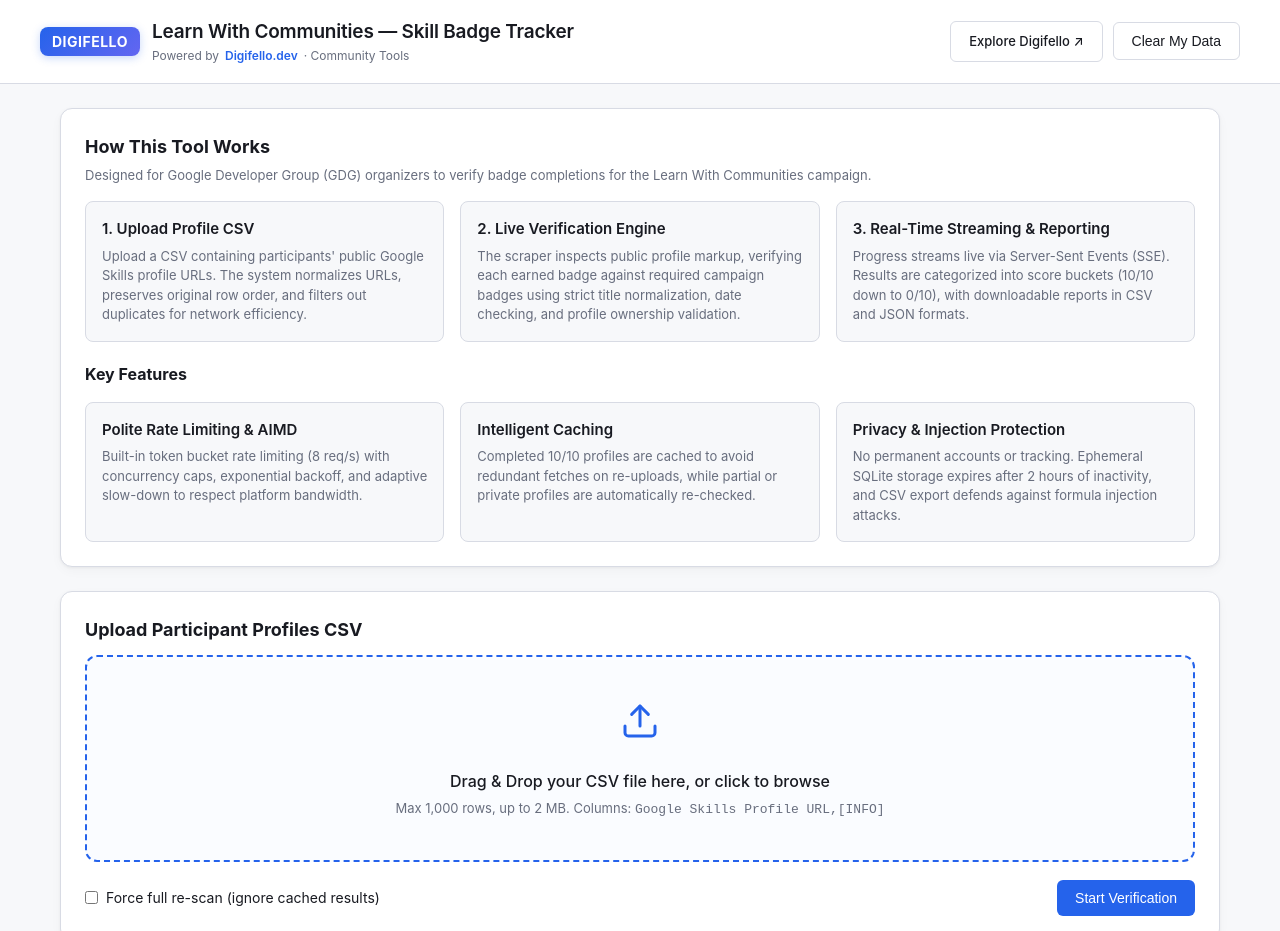
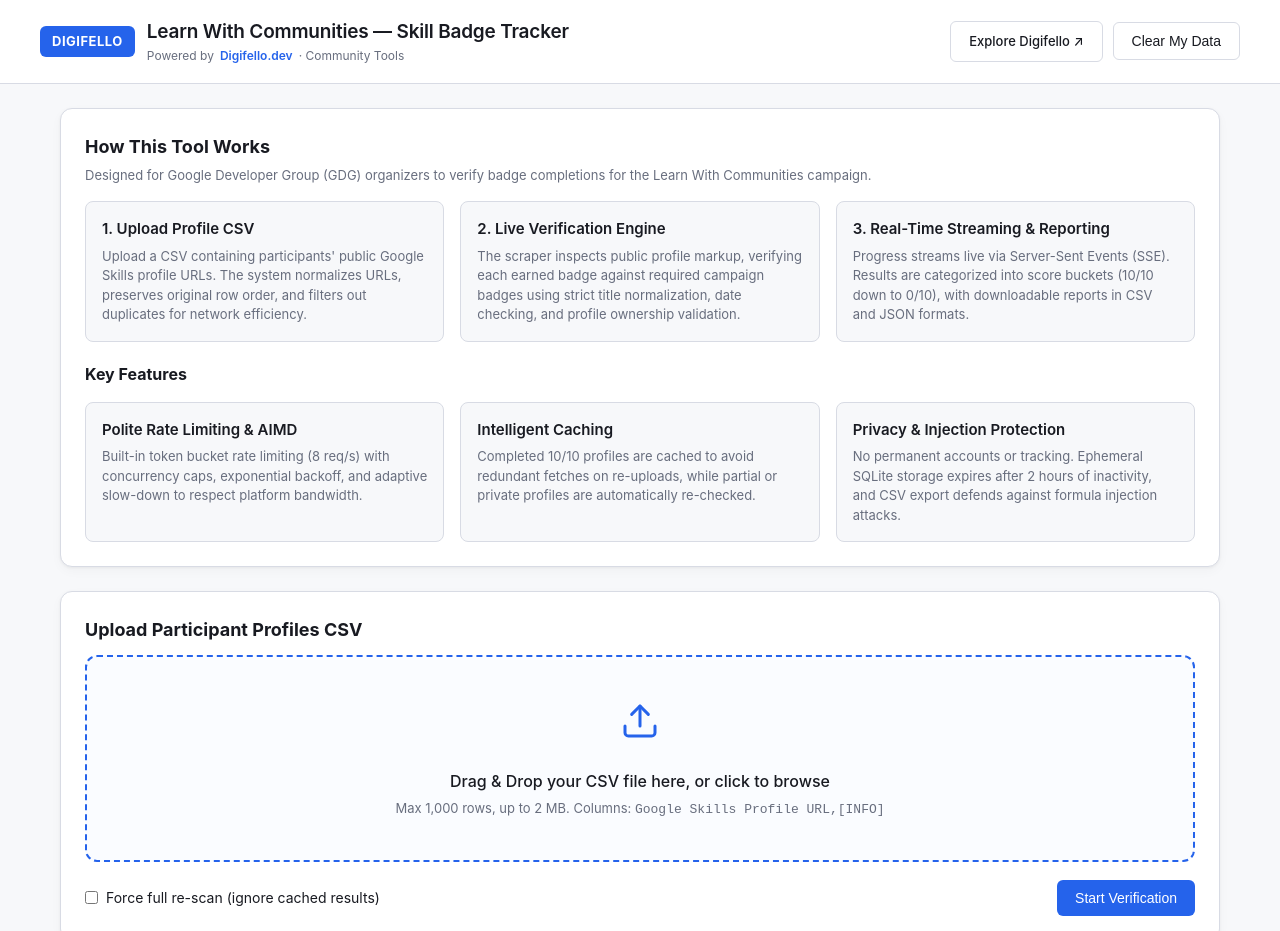
Before and after one commit to Mitul0000/Google-Skills-tracker, a plain HTML site: page app/static/index.html in a window 1280 px wide. Shown: the top 931 px of the page. Drawn offline with Linux system fonts and the light colour scheme; no server answers.

Commit message:
Use static solid color for DIGIFELLO badge

```diff
--- a/app/static/styles.css
+++ b/app/static/styles.css
@@ -68,14 +68,14 @@ header {
 }
 
 .logo-badge {
-  background: linear-gradient(135deg, var(--primary), #6366f1);
-  color: #fff;
+  background-color: var(--primary);
+  color: #ffffff;
   font-weight: 700;
   padding: 6px 12px;
-  border-radius: 8px;
-  font-size: 14px;
+  border-radius: 6px;
+  font-size: 13px;
   letter-spacing: 0.5px;
-  box-shadow: 0 2px 8px rgba(37, 99, 235, 0.25);
+  display: inline-block;
 }
 
 .brand-byline {
```
